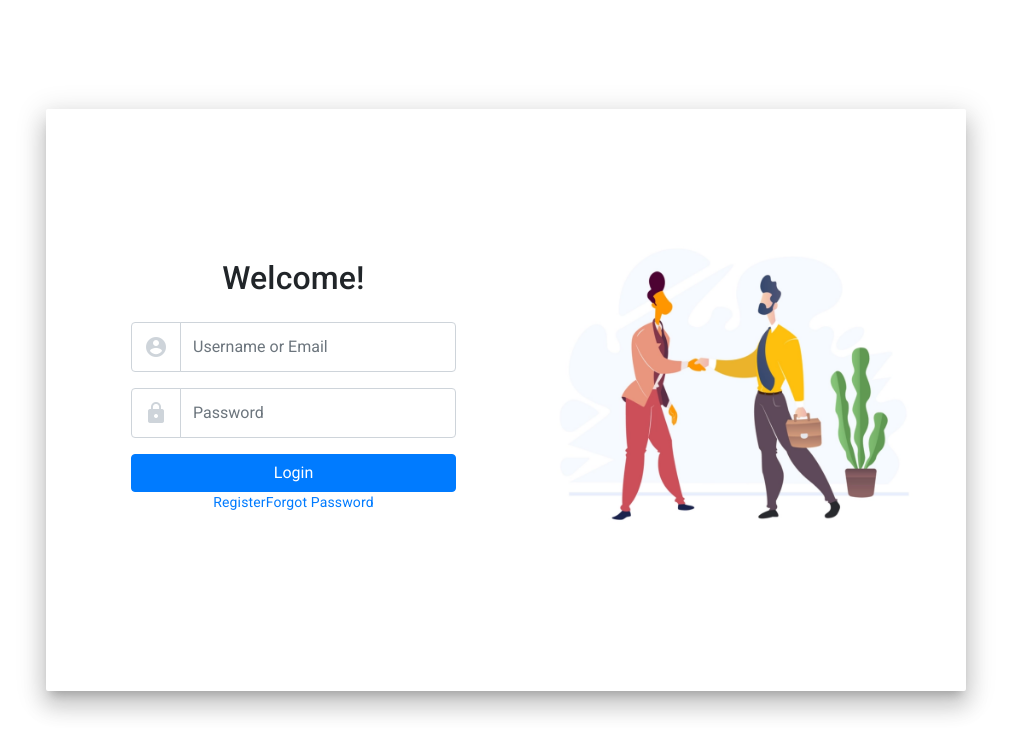
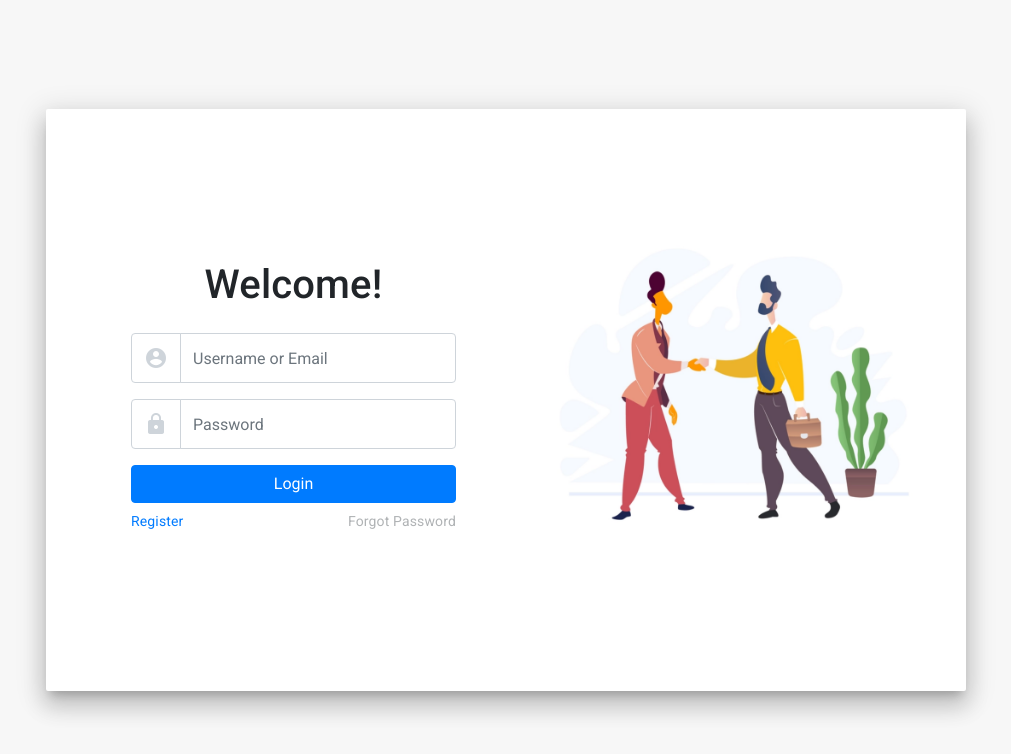
Before and after one commit to Dylans123/Amigo-Web, a Vue app in the folder frontend/: page /login in a window 1280 px wide. Shown: the top 754 px of the page, without its empty margins (134-1145 px from the left). Built offline with nearby package versions, Linux system fonts and the light colour scheme.

Commit message:
Finalized login design

```diff
--- a/frontend/src/App.vue
+++ b/frontend/src/App.vue
@@ -1,5 +1,5 @@
 <template>
-  <div id="app" class="container">
+  <div id="app">
     <router-view />
   </div>
 </template>
--- a/frontend/src/components/Login.vue
+++ b/frontend/src/components/Login.vue
@@ -1,12 +1,14 @@
 <template>
-  <div class="login-page row">
+  <div class="login-page">
+    <div class="container">
+      <div class="row justify-content-center align-items-center">
         <div class="col-12 col-md-10">
           <md-card class="md-elevation-15">
             <div class="row">
               <div class="col-12 col-md-6 login-text">
-            <h2 class="mb-4">
+                <h1 class="mb-4">
                   Welcome!
-            </h2>
+                </h1>
                 <div class="input-group mb-3 login-field">
                   <div class="input-group-prepend">
                     <span class="input-group-text" id="basic-addon1">
@@ -26,7 +28,7 @@
                 <div>
                   <button type="button" class="btn btn-block btn-primary">Login</button>
                 </div>
-            <div class="login-links">
+                <div class="login-links my-2">
                   <router-link class="login-register" to="/register">Register</router-link>
                   <router-link class="login-forgot" to="/forgot">Forgot Password</router-link>
                 </div>
@@ -38,6 +40,8 @@
           </md-card>
         </div>
       </div>
+    </div>
+  </div>
 </template>
 <script>
 export default {
@@ -47,6 +51,7 @@ export default {
 <style scoped>
   .login-page {
     height: 100vh;
+    background-color: #F7F7F7;
     text-align: center;
     display: flex;
     justify-content: center;
@@ -57,6 +62,7 @@ export default {
     width: 100%;
     padding: 100px 50px;
     vertical-align: top;
+    background-color: white !important;
   }
 
   .md-icon {
@@ -73,10 +79,23 @@ export default {
 
   .login-text {
     padding: 50px;
+    display: flex;
+    flex-direction: column;
+    justify-content: center;
   }
 
   .login-image img {
     height: 100%;
     width: 100%;
   }
+
+  .login-links {
+    display: flex;
+    justify-content: space-between;
+  }
+
+  .login-forgot {
+    color: #B0B3B5;
+  }
+
 </style>
```
Lines whose indentation alone changed are shown as unchanged.
